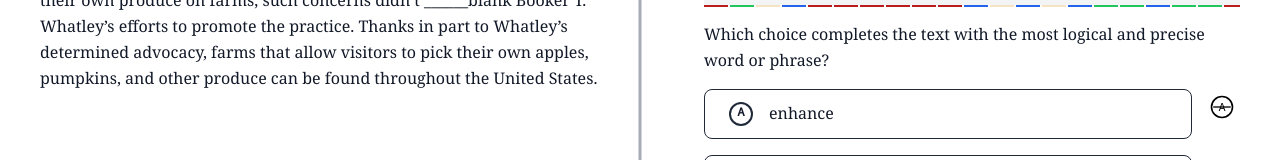
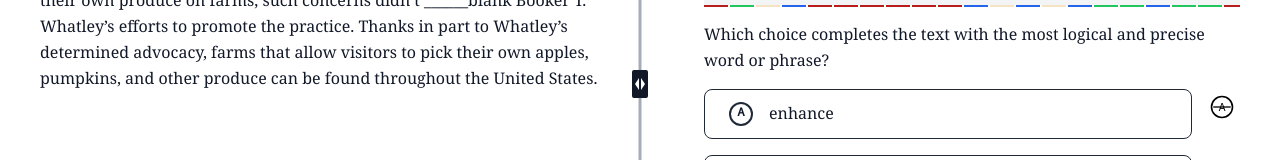
Before and after one commit to atl4sss/bluebook, a React (Vite) app: page /test in a window 1280 px wide. Shown: the part 169-329 px from the top of the page. Built offline with nearby package versions, Linux system fonts and the light colour scheme; a web font is replaced by a local one.

Commit message:
Update TestPage.jsx

```diff
--- a/src/pages/TestPage.jsx
+++ b/src/pages/TestPage.jsx
@@ -997,7 +997,20 @@ export default function TestPage() {
     ) : (
       <>
         {!isMath && (
-          <div className="pointer-events-none absolute inset-y-0 left-1/2 -translate-x-1/2 w-[3px] bg-gray-400/90" />
+          <>
+            {/* вертикальная линия по центру */}
+            <div className="pointer-events-none absolute inset-y-0 left-1/2 -translate-x-1/2 w-[3px] bg-gray-400/90" />
+
+            {/* декоративный ползунок по центру экрана */}
+            <div className="pointer-events-none absolute top-1/4 left-1/2 -translate-x-1/2 -translate-y-1/2">
+              <div className="h-7 w-4 bg-[#111827] rounded-sm flex items-center justify-between px-[3px]">
+                {/* стрелка влево */}
+                <span className="block w-0 h-0 border-y-[6px] border-y-transparent border-r-[4px] border-r-white" />
+                {/* стрелка вправо */}
+                <span className="block w-0 h-0 border-y-[6px] border-y-transparent border-l-[4px] border-l-white" />
+              </div>
+            </div>
+          </>
         )}
 
         {isMath ? (
```
